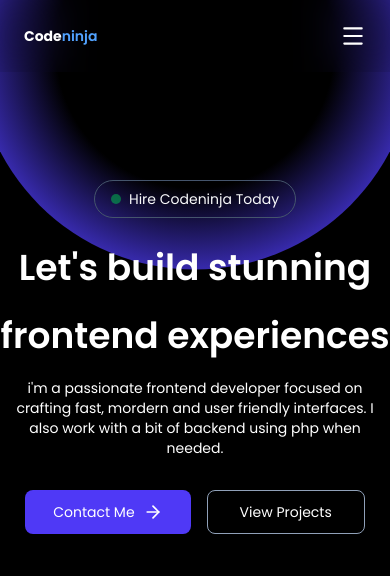
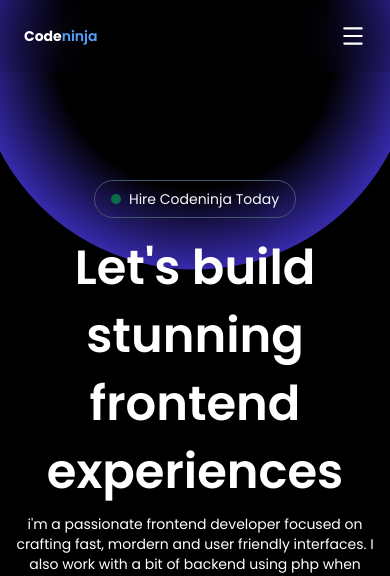
Before and after one commit to CodeNinjaStephen/portforlio, a website: page index.html in a window 390 px wide. Shown: the top 576 px of the page. Drawn offline with nearby package versions, Linux system fonts and the light colour scheme.

Commit message:
Update index.html

```diff
--- a/index.html
+++ b/index.html
@@ -132,7 +132,7 @@
         <span>Hire Codeninja Today</span>
       </a>
       <h1
-        class="text-center text-4xl lg:text-5xl leading-[68px] md:text-6xl md:leading-[70px] mt-4 font-semibold max-w-2xl"
+        class="text-center text-5xl leading-[68px] md:text-6xl md:leading-[70px] mt-4 font-semibold max-w-2xl"
       >
         Let's build stunning frontend experiences
       </h1>
```
